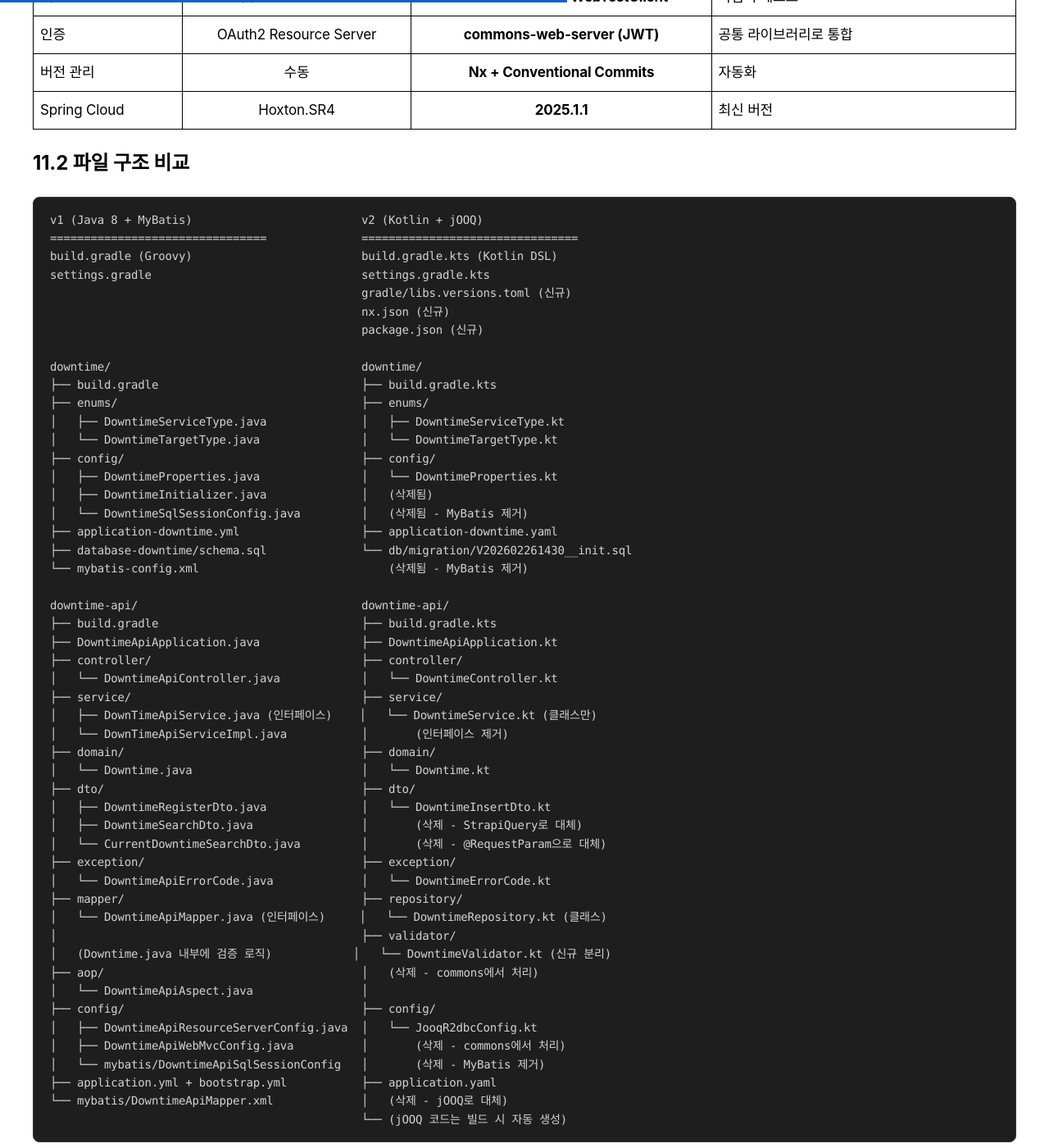
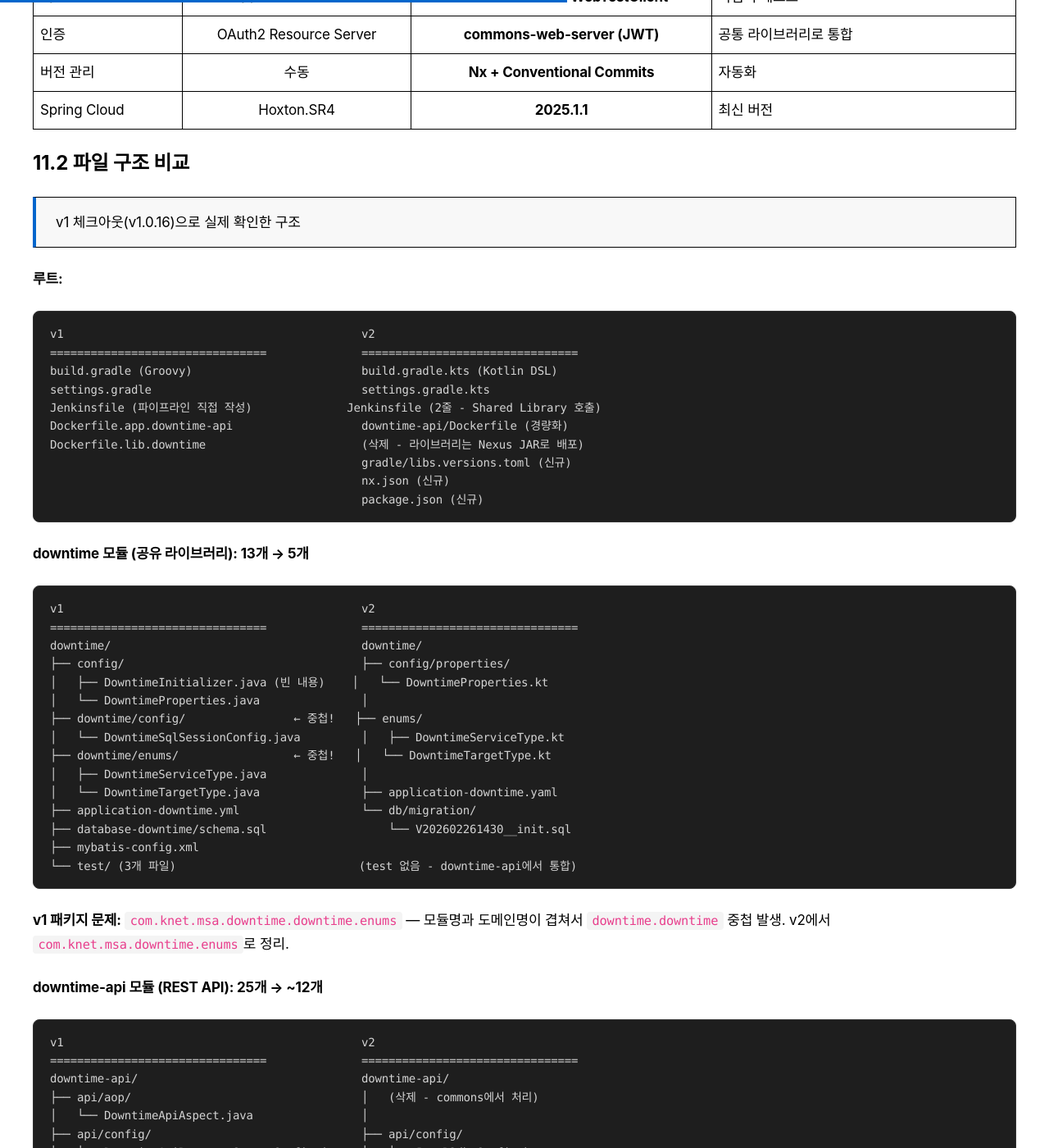
Before and after one commit to khjzzm/khjzzm.github.io, a Jekyll site: the page built from _posts/2026-04-07-downtime-review.md, in a window 1280 px wide and 1400 px high, scrolled down 33454 px. Shown: the whole window at 82% size. Built offline with Jekyll 4.4.1, drawn with Linux system fonts in a browser that asks for light colours; some web fonts are replaced; comment, search, counter and statistics services are not loaded; some of the changed text lies outside the part shown.

Commit message:
docs: Downtime 리뷰 11.2 파일 구조 비교를 실제 v1 체크아웃 기준으로 수정
- v1 실제 패키지 구조 반영 (downtime.downtime 중첩 패키지 표시)
- 루트 파일 비교 추가 (Jenkinsfile, Dockerfile)
- 모듈별 파일 수 표기 (38개 → 17개)
- v1 패키지 중첩 문제 + 설정 클래스 5개→1개 강조

Co-Authored-By: Claude Opus 4.6 (1M context) <noreply@anthropic.com>

````diff
--- a/_posts/2026-04-07-downtime-review.md
+++ b/_posts/2026-04-07-downtime-review.md
@@ -1287,58 +1287,93 @@ downtime.delete(session)
 
 ### 11.2 파일 구조 비교
 
-```
-v1 (Java 8 + MyBatis)                         v2 (Kotlin + jOOQ)
+> v1 체크아웃(v1.0.16)으로 실제 확인한 구조
+
+**루트:**
+
+```
+v1                                            v2
 ================================              ================================
 build.gradle (Groovy)                         build.gradle.kts (Kotlin DSL)
 settings.gradle                               settings.gradle.kts
+Jenkinsfile (파이프라인 직접 작성)              Jenkinsfile (2줄 - Shared Library 호출)
+Dockerfile.app.downtime-api                   downtime-api/Dockerfile (경량화)
+Dockerfile.lib.downtime                       (삭제 - 라이브러리는 Nexus JAR로 배포)
                                               gradle/libs.versions.toml (신규)
                                               nx.json (신규)
                                               package.json (신규)
-
+```
+
+**downtime 모듈 (공유 라이브러리): 13개 → 5개**
+
+```
+v1                                            v2
+================================              ================================
 downtime/                                     downtime/
-├── build.gradle                              ├── build.gradle.kts
-├── enums/                                    ├── enums/
-│   ├── DowntimeServiceType.java              │   ├── DowntimeServiceType.kt
-│   └── DowntimeTargetType.java               │   └── DowntimeTargetType.kt
-├── config/                                   ├── config/
-│   ├── DowntimeProperties.java               │   └── DowntimeProperties.kt
-│   ├── DowntimeInitializer.java              │   (삭제됨)
-│   └── DowntimeSqlSessionConfig.java         │   (삭제됨 - MyBatis 제거)
-├── application-downtime.yml                  ├── application-downtime.yaml
-├── database-downtime/schema.sql              └── db/migration/V202602261430__init.sql
-└── mybatis-config.xml                            (삭제됨 - MyBatis 제거)
-
+├── config/                                   ├── config/properties/
+│   ├── DowntimeInitializer.java (빈 내용)    │   └── DowntimeProperties.kt
+│   └── DowntimeProperties.java               │
+├── downtime/config/                ← 중첩!   ├── enums/
+│   └── DowntimeSqlSessionConfig.java         │   ├── DowntimeServiceType.kt
+├── downtime/enums/                 ← 중첩!   │   └── DowntimeTargetType.kt
+│   ├── DowntimeServiceType.java              │
+│   └── DowntimeTargetType.java               ├── application-downtime.yaml
+├── application-downtime.yml                  └── db/migration/
+├── database-downtime/schema.sql                  └── V202602261430__init.sql
+├── mybatis-config.xml
+└── test/ (3개 파일)                           (test 없음 - downtime-api에서 통합)
+```
+
+**v1 패키지 문제:** `com.knet.msa.downtime.downtime.enums` — 모듈명과 도메인명이 겹쳐서 `downtime.downtime` 중첩 발생. v2에서 `com.knet.msa.downtime.enums`로 정리.
+
+**downtime-api 모듈 (REST API): 25개 → ~12개**
+
+```
+v1                                            v2
+================================              ================================
 downtime-api/                                 downtime-api/
-├── build.gradle                              ├── build.gradle.kts
-├── DowntimeApiApplication.java               ├── DowntimeApiApplication.kt
-├── controller/                               ├── controller/
+├── api/aop/                                  │   (삭제 - commons에서 처리)
+│   └── DowntimeApiAspect.java                │
+├── api/config/                               ├── api/config/
+│   ├── DowntimeApiResourceServerConfig.java  │   └── JooqR2dbcConfig.kt
+│   ├── DowntimeApiWebMvcConfig.java          │       (삭제 - commons AutoConfig)
+│   └── mybatis/DowntimeApiSqlSessionConfig   │       (삭제 - MyBatis 제거)
+├── api/controller/                           ├── api/controller/
 │   └── DowntimeApiController.java            │   └── DowntimeController.kt
-├── service/                                  ├── service/
-│   ├── DownTimeApiService.java (인터페이스)    │   └── DowntimeService.kt (클래스만)
-│   └── DownTimeApiServiceImpl.java           │       (인터페이스 제거)
-├── domain/                                   ├── domain/
+├── api/dto/                                  ├── api/dto/
+│   ├── DowntimeRegisterDto.java              │   └── DowntimeInsertDto.kt
+│   ├── DowntimeSearchDto.java (14개 필터)    │       (삭제 - StrapiQuery로 대체)
+│   └── CurrentDowntimeSearchDto.java         │       (삭제 - @RequestParam으로 대체)
+├── downtime/domain/              ← 중첩!     ├── api/domain/
 │   └── Downtime.java                         │   └── Downtime.kt
-├── dto/                                      ├── dto/
-│   ├── DowntimeRegisterDto.java              │   └── DowntimeInsertDto.kt
-│   ├── DowntimeSearchDto.java                │       (삭제 - StrapiQuery로 대체)
-│   └── CurrentDowntimeSearchDto.java         │       (삭제 - @RequestParam으로 대체)
-├── exception/                                ├── exception/
+├── downtime/exception/           ← 중첩!     ├── api/exception/
 │   └── DowntimeApiErrorCode.java             │   └── DowntimeErrorCode.kt
-├── mapper/                                   ├── repository/
-│   └── DowntimeApiMapper.java (인터페이스)     │   └── DowntimeRepository.kt (클래스)
-│                                             ├── validator/
-│   (Downtime.java 내부에 검증 로직)            │   └── DowntimeValidator.kt (신규 분리)
-├── aop/                                      │   (삭제 - commons에서 처리)
-│   └── DowntimeApiAspect.java                │
-├── config/                                   ├── config/
-│   ├── DowntimeApiResourceServerConfig.java  │   └── JooqR2dbcConfig.kt
-│   ├── DowntimeApiWebMvcConfig.java          │       (삭제 - commons에서 처리)
-│   └── mybatis/DowntimeApiSqlSessionConfig   │       (삭제 - MyBatis 제거)
-├── application.yml + bootstrap.yml           ├── application.yaml
-└── mybatis/DowntimeApiMapper.xml             │   (삭제 - jOOQ로 대체)
-                                              └── (jOOQ 코드는 빌드 시 자동 생성)
-```
+├── downtime/mapper/              ← 중첩!     ├── api/repository/
+│   └── DowntimeApiMapper.java                │   └── DowntimeRepository.kt
+├── downtime/service/             ← 중첩!     ├── api/service/
+│   ├── DownTimeApiService.java (Interface)   │   └── DowntimeService.kt (단일 클래스)
+│   └── DownTimeApiServiceImpl.java           │
+│   (검증은 Downtime.java 내부)                ├── api/validator/
+│                                             │   └── DowntimeValidator.kt (신규 분리)
+├── resources/                                ├── resources/
+│   ├── application.yml                       │   └── application.yaml
+│   ├── bootstrap.yml                         │       (bootstrap 삭제 - config import)
+│   ├── logback-spring.xml                    │       (삭제 - 기본 설정 사용)
+│   └── mybatis/DowntimeApiMapper.xml         │       (삭제 - jOOQ로 대체)
+└── test/ (8개 파일)                           └── test/ (5개 파일)
+                                                  (jOOQ 코드는 build/ 에 자동 생성)
+```
+
+**v1 → v2 핵심 변화:**
+
+| 항목 | v1 | v2 |
+|------|:--:|:--:|
+| 전체 파일 수 | **38개** | **~17개** (절반 이하) |
+| 패키지 구조 | `downtime.downtime.enums` (중첩) | `downtime.enums` (정리) |
+| 설정 클래스 | 직접 작성 5개 | **1개** (JooqR2dbcConfig만, 나머지 commons AutoConfig) |
+| MyBatis | xml + config 4개 | **전부 삭제** (jOOQ 대체) |
+| DTO | 3개 (SearchDto 14개 필터) | **1개** (StrapiQuery가 대체) |
+| Service | Interface + Impl | **단일 클래스** |
 
 ### 11.3 DowntimeServiceType 변경
 
````
